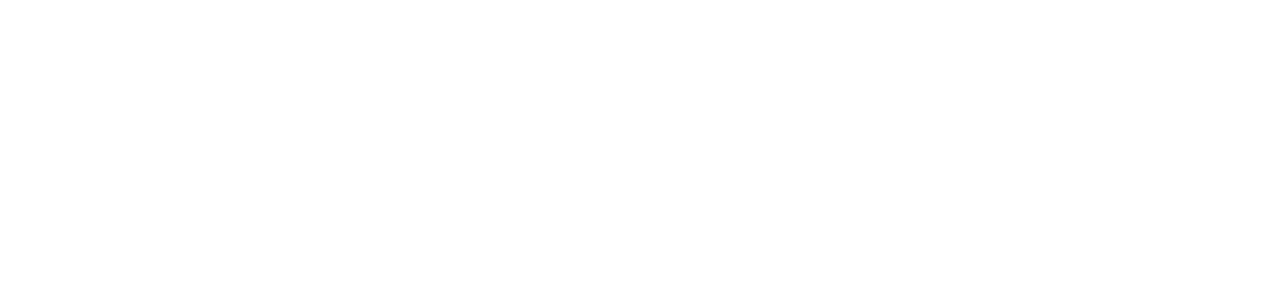
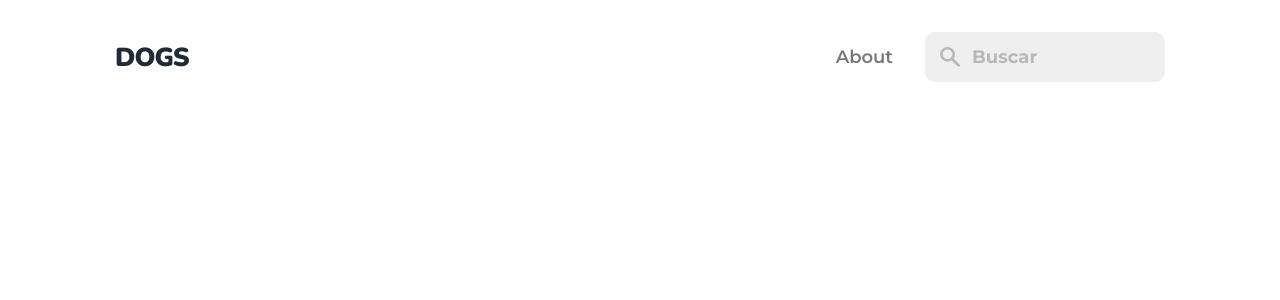
Before and after one commit to villalb4/dogs, a React (Create React App) app in the folder client/: page /home/1 in a window 1280 px wide. Shown: the top 300 px of the page. Built offline with nearby package versions, Linux system fonts and the light colour scheme.

Commit message:
Implementando componente y ruta Details

```diff
--- a/client/src/App.js
+++ b/client/src/App.js
@@ -1,5 +1,5 @@
 import React from 'react';
-import { Route } from 'react-router-dom';
+import { Route, Switch } from 'react-router-dom';
 import LandingPage from './Components/LandingPage/LandingPage';
 import Home from './Components/Home/Home';
 import NewDog from './Components/NewDog/NewDog';
@@ -9,10 +9,12 @@ import './App.css';
 function App() {
   return (
     <div className="App">
-      <Route exact path="/" component={LandingPage} />
-      <Route exact path="/home" component={Home} />
-      <Route exact path="/new dog" component={NewDog} />
-      <Route exact path="/details" component={Details} />
+      <Switch>
+        <Route exact path="/" component={LandingPage} />
+        <Route exact path="/home" component={Home} />
+        <Route exact path="/new dog" component={NewDog} />
+        <Route exact path="/home/:id" component={Details} />
+      </Switch>
     </div>
   );
 }
--- a/client/src/Components/Details/Details.jsx
+++ b/client/src/Components/Details/Details.jsx
@@ -1,10 +1,16 @@
 import React from 'react';
+import { useSelector } from 'react-redux';
 import Header from '../Header/Header';
+import DogDetail from './DogDetail/DogDetail';
 
 function Details() {
+
+  const dogs = useSelector(state => state.dogs);
+
   return(
     <div>
       <Header />
+      <DogDetail image={dogs.image}/>
     </div>
   )
 }
--- /dev/null
+++ b/client/src/Components/Details/DogDetail/DogDetail.css
@@ -0,0 +1,4 @@
+.dogDetail {
+  max-width: 1050px;
+  margin: 0 auto;
+}
--- /dev/null
+++ b/client/src/Components/Details/DogDetail/DogDetail.jsx
@@ -0,0 +1,12 @@
+import React from "react";
+import './DogDetail.css';
+
+function DogDetail({image, name, height ,weight, life_span, temperament}){
+  return(
+    <div className="dogDetail">
+      <img src={image} />
+    </div>
+  )
+}
+
+export default DogDetail;
--- a/client/src/Components/Home/AllCards/AllCards.jsx
+++ b/client/src/Components/Home/AllCards/AllCards.jsx
@@ -17,7 +17,7 @@ function AllCards() {
   return(
     <div className='AllCards'>
       {dogs.map((dog, i) => (
-        <Link to={`/details/${dog.id}`} key={i} className="link_all_cards">
+        <Link to={`/home/${dog.id}`} key={i} className="link_all_cards">
           <Card image={dog.image} name={dog.name} weight={dog.weight} temperament={dog.temperament}/>
         </Link>
       ))}
```
